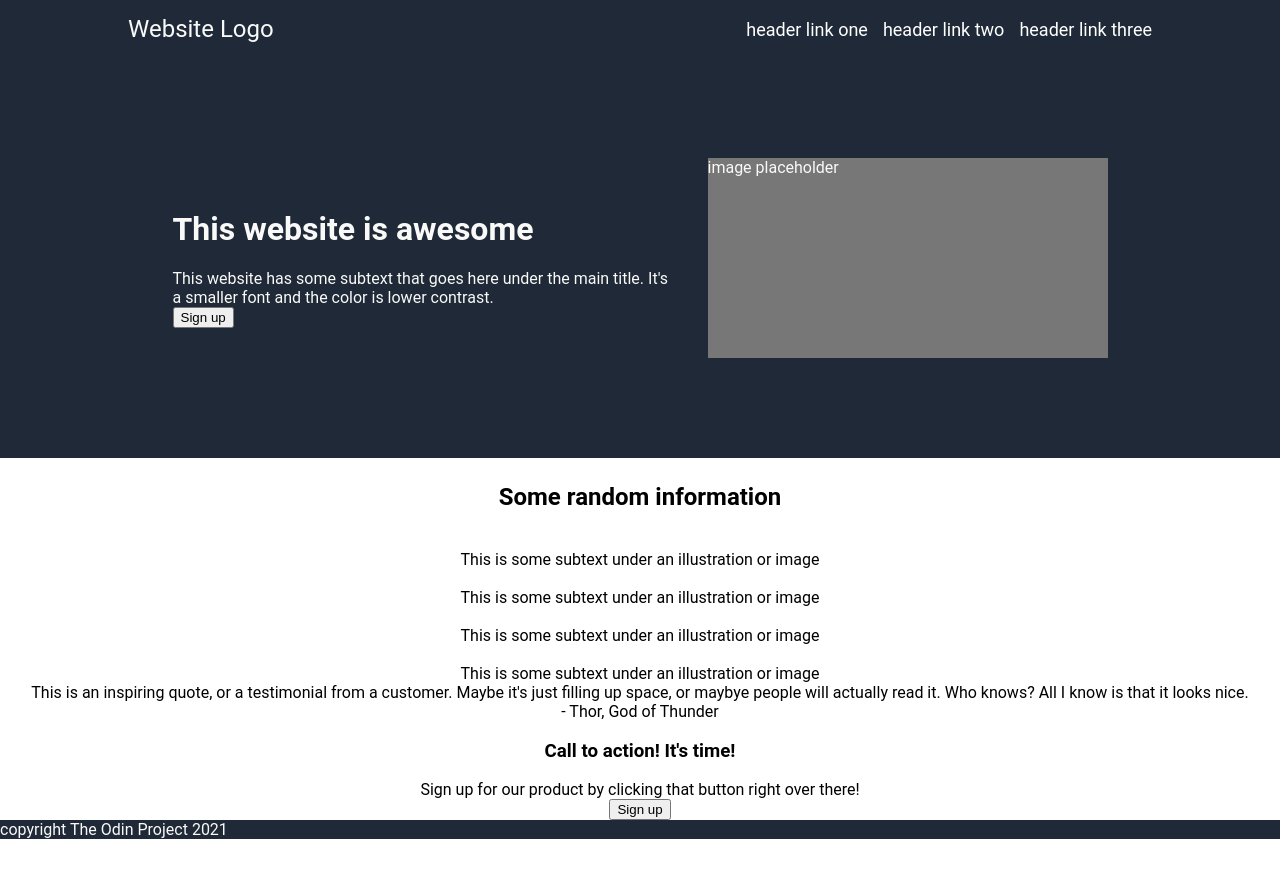
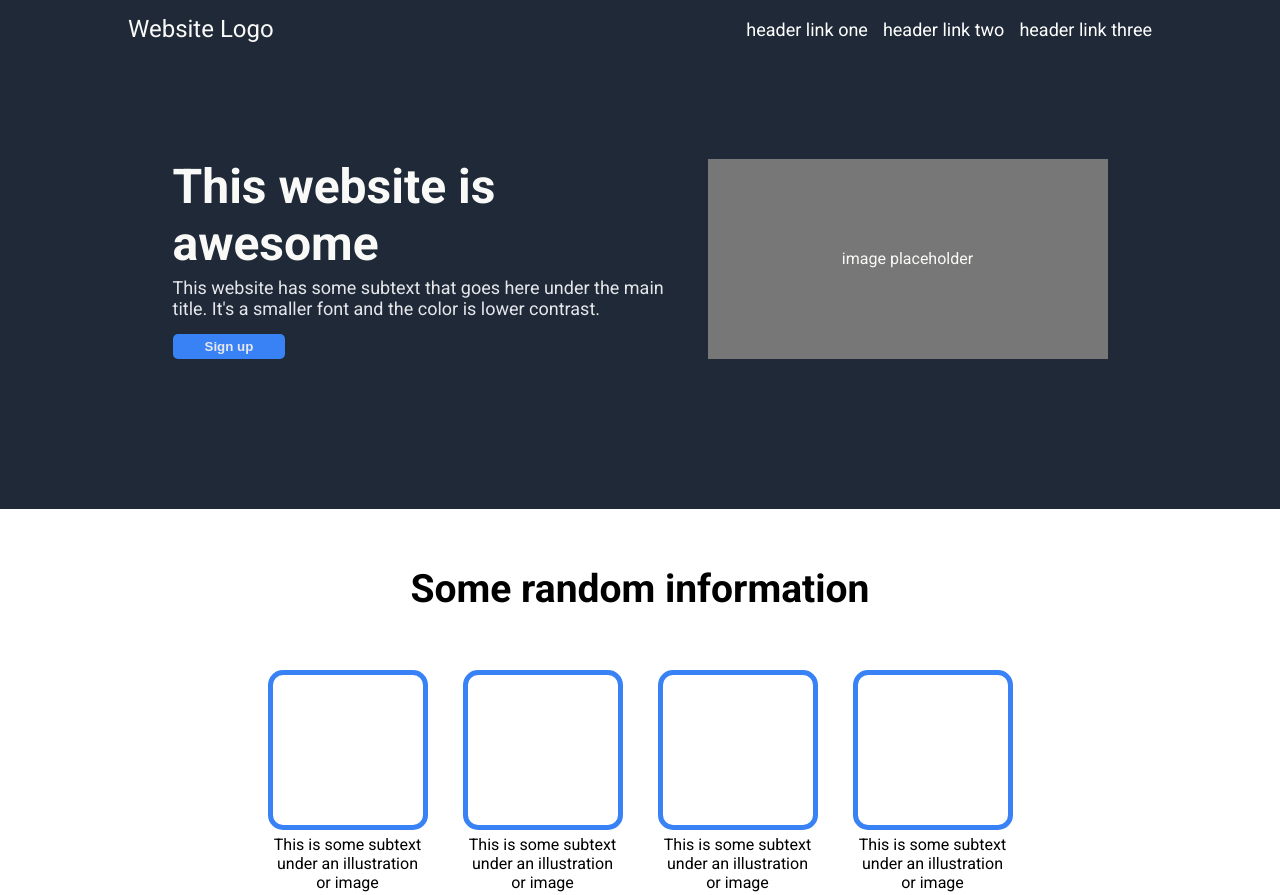
Before and after one commit to jgarbutt/odin-landingpage, a plain HTML site: page index.html in a window 1280 px wide. Shown: the top 895 px of the page. Before the commit the page ends 839 px from the top, so only its background shows below. Drawn offline with Linux system fonts and the light colour scheme; a web font is replaced by a local one.

Commit message:
css update for footer, sign-up, and quote

```diff
--- a/index.html
+++ b/index.html
@@ -17,9 +17,10 @@
                 <a href="">header link three</a>
             </div>
         </div>
+        <div class="body">
             <div class="intro">
                 <div class="intro-text">
-                <div class="title"><h1>This website is awesome</h1></div>
+                    <div class="title">This website is awesome</div>
                     <div class="text">This website has some subtext that goes here under the main title. It's a smaller font and the color is lower contrast.</div>
                     <div class="sign-up"><button type="button">Sign up</button></div>
                 </div>
@@ -47,13 +48,16 @@
                 </div>
             </div>
             <div class="quote-section">
-            <div class="quote"> This is an inspiring quote, or a testimonial from a customer. Maybe it's just filling up space, or maybye people will actually read it. Who knows? All I know is that it looks nice.</div>
+                <div class="quote"> This is an inspiring quote, or a testimonial from a customer. Maybe it's just filling up space, or maybe people will actually read it. Who knows? All I know is that it looks nice.</div>
                 <div class="person">- Thor, God of Thunder</div>
             </div>
             <div class="call-to-action">
-            <div class="time-title"><h3>Call to action! It's time!</h3></div>
+                <div class="cta-text">
+                    <div class="time-title">Call to action! It's time!</div>
                     <div class="sub-time">Sign up for our product by clicking that button right over there!</div>
+                </div>
                 <div class="sign-up-inverse"><button type="button">Sign up</button></div>
+            </div>
         </div>
         <div class="footer">
             <div class="copyright"> copyright The Odin Project 2021</div>
--- a/style.css
+++ b/style.css
@@ -1,4 +1,4 @@
-@import url(https://fonts.google.com/specimen/Roboto#standard-styles);
+@import url('https://fonts.googleapis.com/css2?family=Roboto:ital,wght@0,300;0,400;0,500;0,700;0,900;1,300&display=swap');
 
 body{
     font-family: "roboto", Helvetica, sans-serif;
@@ -25,6 +25,18 @@ a{
     align-items: center;
 }
 
+.body{
+    display: flex;
+    flex-direction: column;
+    flex: 1;
+}
+
+button{
+    border: none;
+    padding: 5px 32px;
+    border-radius: 5px;
+}
+
 /* header */
 
 .header{
@@ -35,6 +47,7 @@ a{
 
 .logo{
     font-size: 24px;
+    color: f9faf8;
 }
 
 .header-links{
@@ -50,7 +63,7 @@ a{
     display: flex;
     align-items: center;
     justify-content: center;
-
+    padding: 100px 0 150px 0;
 }
 
 .intro-text{
@@ -59,6 +72,27 @@ a{
     text-align: left;
     max-width: 500px;
     margin-right: 35px;
+    font-size: 18px;
+    font-weight: 400;
+    color: #e5e7eb;
+}
+
+.intro-text .title{
+    font-size: 48px;
+    margin-bottom: 0px;
+    color: #f9faf8;
+    font-weight: 700;
+    padding-bottom: 5px;
+}
+
+.intro-text .text{
+    padding-bottom: 15px;
+}
+
+button{
+    background-color: #3882f6;
+    color:  #e5e7eb;
+    font-weight: 600;
 }
 
 .placeholder{
@@ -66,10 +100,111 @@ a{
     display: flex;
     height: 200px;
     width: 400px;
-    margin: 100px 0 100px 0;
+    align-items: center;
+    justify-content: center;
 }
 
 /* gallery */
+.gallery{
+    margin: 25px 0 100px 0;
+}
+
 .gallery .title{
-    margin-top: 25px;
+    font-size: 26px;
+    font-weight: bolder;
+    padding-bottom: 25px;
 }
+
+.gallery-image{
+    display: flex;
+    height: 150px;
+    width: 150px;
+    border-radius: 15px;
+    border:  5px solid #3882f6;
+}
+
+.gallery-images{
+    display: flex;
+    justify-content: center;
+    gap: 35px;
+}
+
+.text-images{
+    display: flex;
+    flex-direction: column;
+    align-items: center;
+    justify-content: center;
+    flex-wrap: wrap;
+    gap: 5px;
+}
+
+.subtext{
+    max-width: 150px;
+}
+
+/* quote */
+
+.quote-section{
+    background-color: #e5e7eb;
+    display: flex;
+    flex-direction: column;
+    align-items: center;
+    justify-content: center;
+    padding: 150px 25% 100px 25%;
+
+}
+
+.quote{
+    font-size: 36px;
+    font-weight: 100;
+    font-style: italic;
+
+    text-align: left;
+    margin-bottom: 20px;
+}
+
+.person{
+    display: flex;
+    font-weight: 700;
+    align-self: flex-end;
+}
+
+/* call to action */
+
+.call-to-action{
+    display: flex;
+    justify-content: space-between;
+    background-color: #3882f6;
+    margin: 75px 20% 75px 20%;
+    color: #e5e7eb;
+    padding: 40px 80px 40px 80px;
+    align-items: center;
+    border-radius: 10px;
+}
+
+.cta-text{
+    text-align: left;
+}
+
+.time-title{
+    font-weight: 700;
+    margin-bottom: 5px;
+    font-size: 18px;
+}
+
+.subtime{
+    font-weight: 100;
+}
+
+.sign-up-inverse button{
+    border: 1px solid #e5e7eb;526526
+}
+
+/* footer */
+.footer{
+    display: flex;
+    align-content: center;
+    justify-content: center;
+    padding: 30px 0;
+    font-size: 15px;
+}
```
Lines whose indentation alone changed are shown as unchanged.
